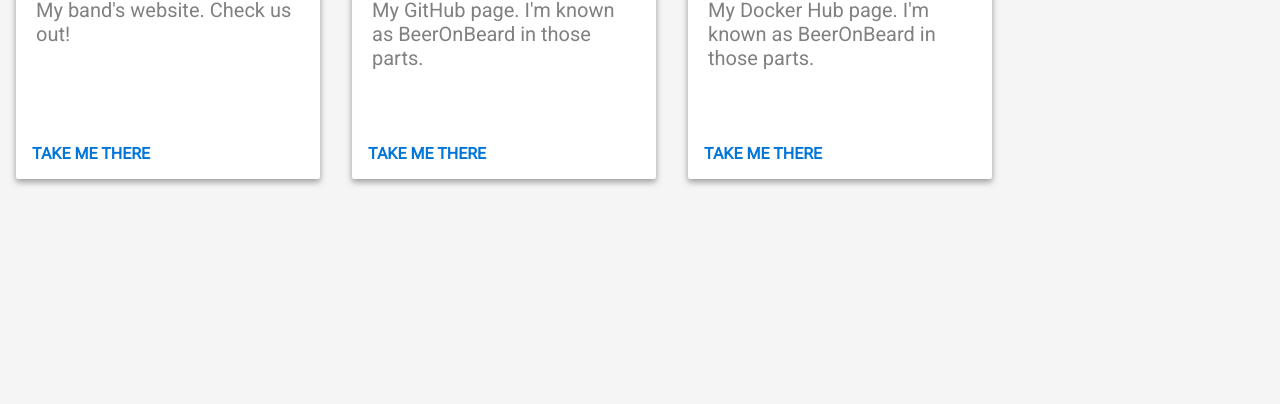
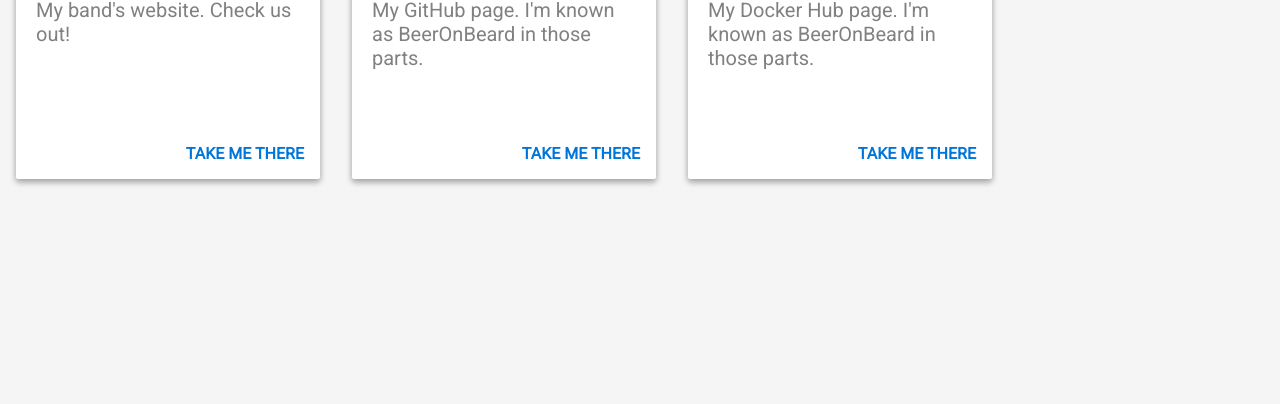
Before and after one commit to BeerOnBeard/assorted-solutions-site, a plain HTML site: page index.html in a window 1280 px wide. Shown: the part 396-800 px from the top of the page. Drawn offline with Linux system fonts and the light colour scheme.

Commit message:
Moving card link to the right

```diff
--- a/index.html
+++ b/index.html
@@ -72,9 +72,10 @@
         margin: 0.25em 1em 1em 1em;
       }
       .card__link {
+        text-align: right;
         text-decoration: none;
         font-weight: bold;
-        margin: 0 0 1em 1em;
+        margin: 0 1em 1em 0;
         color: #0275d8;
       }
 
```
